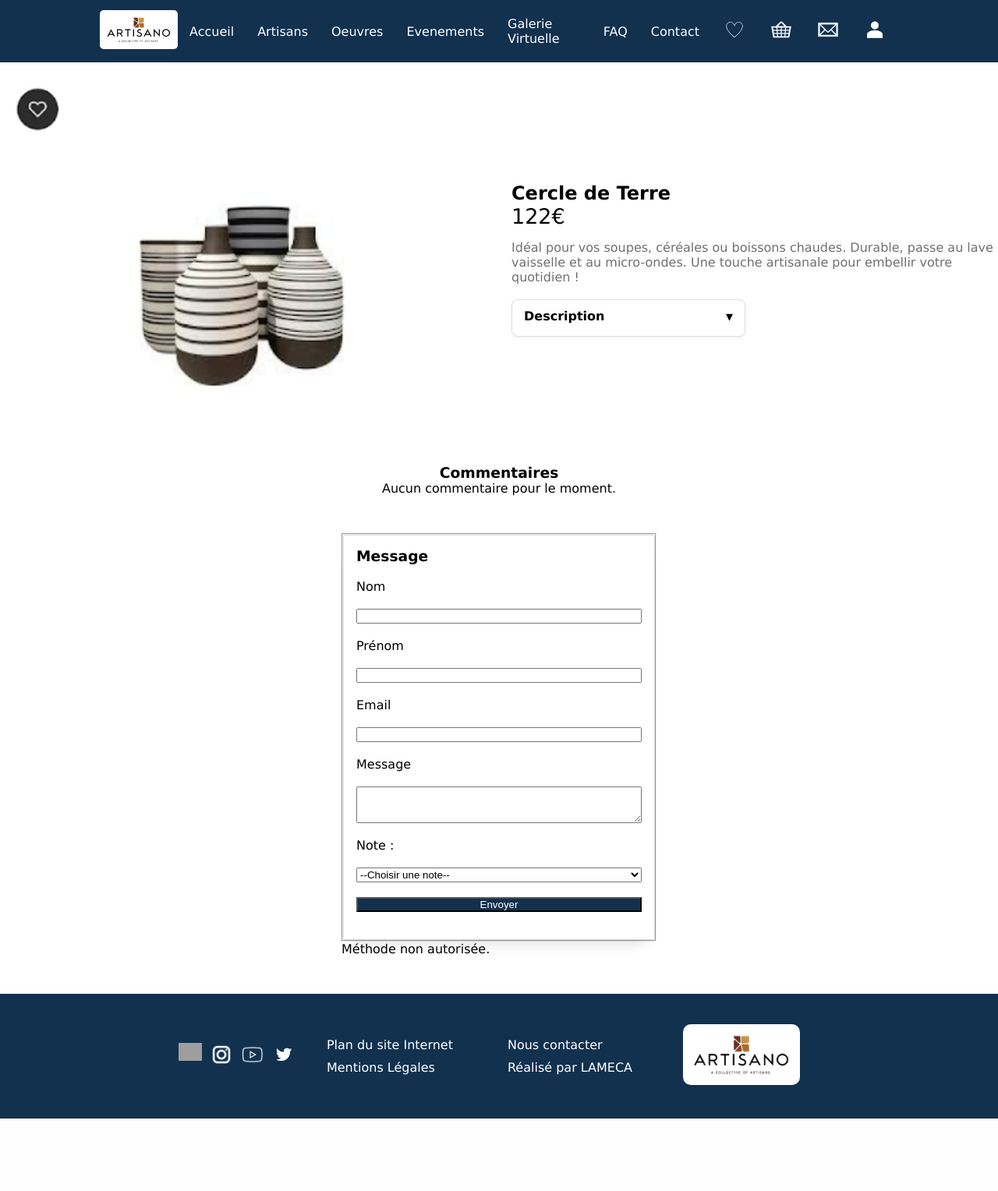
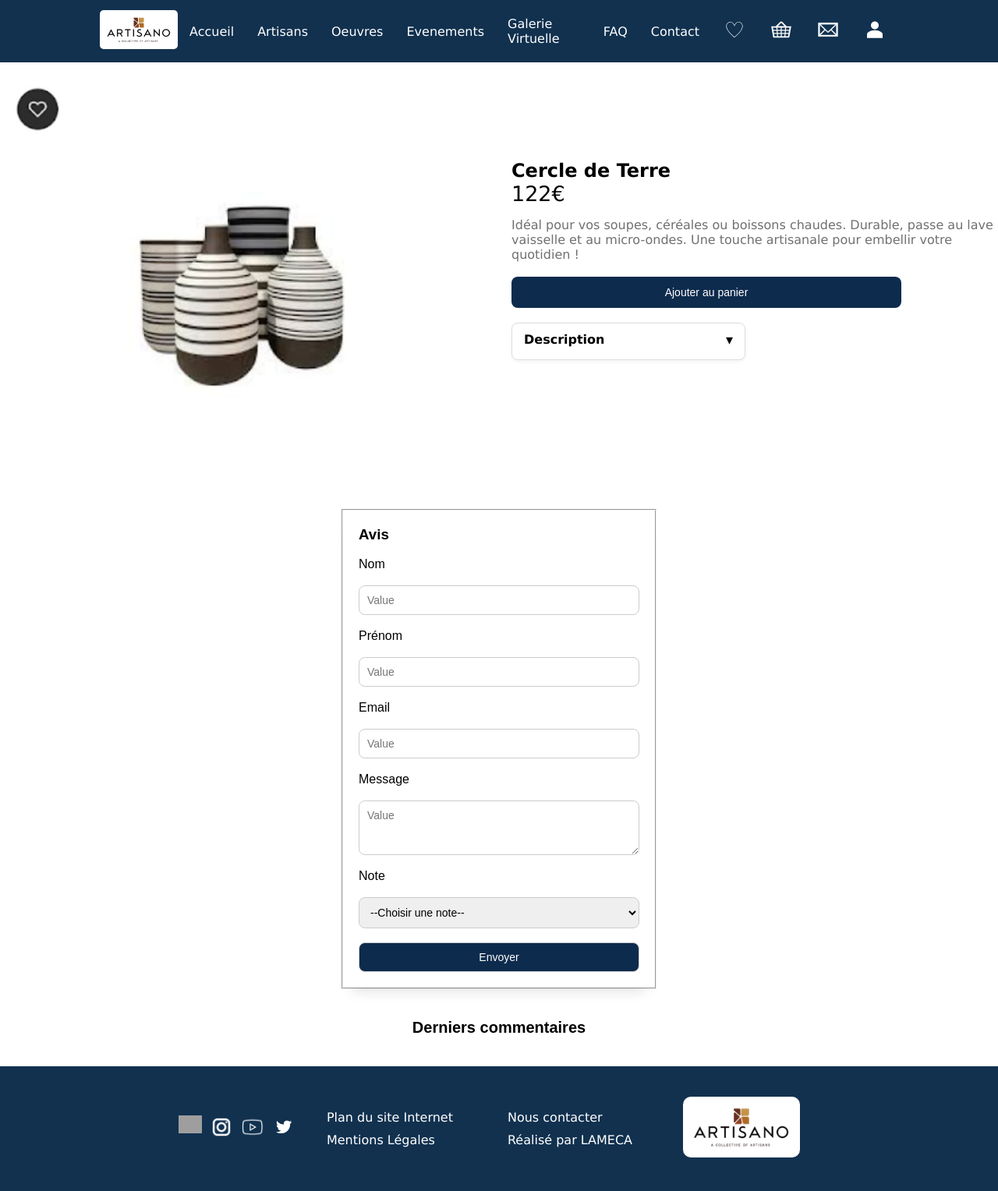
Before and after one commit to mouhamedprogramer/lameca-project, a PHP site: template client/Pages/article.php in a window 1280 px wide. Shown: the whole page at 78% size. Before the commit the page ends 1435 px from the top, so only its background shows below. Run offline with PHP 8.4, Linux system fonts and the light colour scheme; the template is opened without the code that fills it, so the values that code supplies are empty; grey boxes are pictures that could not be loaded.

Commit message:
nouvelles modifications page article

```diff
--- a/client/Pages/article.php
+++ b/client/Pages/article.php
@@ -50,6 +50,8 @@
             <p class="big-price">122€</p>
             <p class="text-grey">Idéal pour vos soupes, céréales ou boissons chaudes. Durable, passe au lave vaisselle et au micro-ondes. Une touche artisanale pour embellir votre quotidien !</p>
             <br>
+            <button class="basket">Ajouter au panier</button>
+            <br><br>
             <div class="dropdown-container">
                 <input type="checkbox" id="toggle-description">
                 <label for="toggle-description" class="dropdown-label">Description</label>
@@ -57,10 +59,65 @@
               </div>
         </div>
     </section>
+    <br><br><br>
 
-    <section class="container">
-        <h3 class="left">Commentaires</h3>
+
+
+    <section id="commentaire">
+        <fieldset>
+            <form class="form1" action="../Dynamique/commentaire.php" method="post">
+                <h3 class="title1">Avis</h3><br>
+                <label for="nom">Nom</label><br>
+                <input type="text" id="nom" name="nom" required placeholder="Value"><br>
+                <label for="prenom">Prénom</label><br>
+                <input type="text" id="prenom" name="prenom" required placeholder="Value"><br>
+                <label for="email">Email </label><br>
+                <input type="email" id="email" name="email" required placeholder="Value"><br>
+                <label for="message">Message</label><br>
+                <textarea id="message" name="message" rows="3" required placeholder="Value"></textarea><br>
+
+                <label for="note">Note</label><br>
+                <select id="note" name="note" required>
+                    <option value="">--Choisir une note--</option>
+                    <option value="1">1 étoile</option>
+                    <option value="2">2 étoiles</option>
+                    <option value="3">3 étoiles</option>
+                    <option value="4">4 étoiles</option>
+                    <option value="5">5 étoiles</option>
+                </select><br>
+
+                <input type="submit" value="Envoyer" class="basket"></input>
+
+            </form>
+        </fieldset>
+
+        <?php
+        $commentaire = null;
+
+        if ($_SERVER["REQUEST_METHOD"] == "POST") {
+            $nom = htmlspecialchars(trim($_POST["nom"]));
+            $prenom = htmlspecialchars(trim($_POST["prenom"]));
+            $email = filter_var(trim($_POST["email"]), FILTER_SANITIZE_EMAIL);
+            $message = htmlspecialchars(trim($_POST["message"]));
+            $note = intval($_POST["note"]);
+
+            if (!empty($nom) && !empty($prenom) && filter_var($email, FILTER_VALIDATE_EMAIL) && !empty($message) && $note >= 1 && $note <= 5) {
+                $stmt = $pdo->prepare("INSERT INTO commentaires (nom, prenom, email, message, note) VALUES (?, ?, ?, ?, ?)");
+                $stmt->execute([$nom, $prenom, $email, $message, $note]);
+            } else {
+                $erreur = "Veuillez remplir tous les champs correctement.";
+            }
+        }
+
+        ?>
     </section>
+    <br><br>
+
+
+    <section>
+        <h2 class="latest-reviews">Derniers commentaires</h2>
+    </section>
+
 
     <section id="note">
         <svg style="display:none">
@@ -70,76 +127,30 @@
         </svg>
 
         <?php
-        $data = json_decode(file_get_contents("../Dynamique/commentaires.json"), true);
-        if ($data) {
-            foreach (array_reverse($data) as $commentaire) {
-                echo '<div class="rectangle">';
-                echo '<p class="wrapper-rating">';
-                for ($i = 1; $i <= 5; $i++) {
-                    $filled = $i <= $commentaire["note"] ? 'fill="#FD0"' : 'fill="#ccc"';
-                    echo "<svg $filled><use href=\"#star\"></use></svg>";
-                }
-                echo '</p>';
-                echo '<p>' . htmlspecialchars($commentaire["prenom"]) . ' ' . htmlspecialchars($commentaire["nom"]) . '</p>';
-                echo '<p>' . htmlspecialchars($commentaire["message"]) . '</p>';
-                echo '<p class="text-grey">' . htmlspecialchars($commentaire["date"]) . '</p>';
-                echo '</div>';
-            }
-        } else {
-            echo "<p>Aucun commentaire pour le moment.</p>";
-        }
+        $stmt = $pdo->query("SELECT nom, prenom, message, note, date FROM commentaires ORDER BY date DESC LIMIT 5");
+        $commentaires = $stmt->fetchAll(PDO::FETCH_ASSOC);
         ?>
 
-    </section>
-    <br><br>
+        <?php if ($commentaires): ?>
+            <?php foreach ($commentaires as $commentaire): ?>
+                <div class="rectangle">
+                    <p class="wrapper-rating">
+                        <?php
+                        for ($i = 1; $i <= 5; $i++) {
+                            $filled = $i <= $commentaire["note"] ? 'fill="#FD0"' : 'fill="#ccc"';
+                            echo "<svg $filled><use href=\"#star\"></use></svg>";
+                        }
+                        ?>
+                    </p>
+                    <p><?= htmlspecialchars($commentaire["prenom"]) . ' ' . htmlspecialchars($commentaire["nom"]) ?></p>
+                    <p><?= htmlspecialchars($commentaire["message"]) ?></p>
+                    <p class="text-grey"><?= htmlspecialchars($commentaire["date"]) ?></p>
+                </div>
+            <?php endforeach; ?>
+        <?php else: ?>
+            <p>Aucun commentaire pour le moment.</p>
+        <?php endif; ?>
 
-    <section id="commentaire" class="comment">
-        <fieldset>
-            <form class="form1" action="../Dynamique/commentaire.php" method="post">
-                <h3>Message</h3><br>
-                <label for="nom">Nom</label><br>
-                <input type="text" id="nom" name="nom" required><br>
-                <label for="prenom">Prénom</label><br>
-                <input type="text" id="prenom" name="prenom" required><br>
-                <label for="email">Email </label><br>
-                <input type="email" id="email" name="email" required><br>
-                <label for="message">Message</label><br>
-                <textarea id="message" name="message" rows="3" required></textarea><br>
-
-                <label for="note">Note :</label><br>
-                <select id="note" name="note" required>
-                    <option value="">--Choisir une note--</option>
-                    <option value="1">1 étoile</option>
-                    <option value="2">2 étoiles</option>
-                    <option value="3">3 étoiles</option>
-                    <option value="4">4 étoiles</option>
-                    <option value="5">5 étoiles</option>
-                </select><br>
-
-                <input type="submit" value="Envoyer" class="button-blue"><br>
-
-            </form>
-        </fieldset>
-
-        <?php
-        if ($_SERVER["REQUEST_METHOD"] == "POST") {
-            // Sécurisation des données
-            $nom = htmlspecialchars(trim($_POST["nom"]));
-            $prenom = htmlspecialchars(trim($_POST["prenom"]));
-            $email = filter_var(trim($_POST["email"]), FILTER_SANITIZE_EMAIL);
-            $message = htmlspecialchars(trim($_POST["message"]));
-
-            // Vérification basique
-            if (!empty($nom) && !empty($prenom) && filter_var($email, FILTER_VALIDATE_EMAIL) && !empty($message)) {
-                // Exemple : enregistrement ou envoi d'e-mail
-                echo "Merci $prenom $nom, votre message a été envoyé avec succès.";
-            } else {
-                echo "Veuillez remplir tous les champs correctement.";
-            }
-        } else {
-            echo "Méthode non autorisée.";
-        }
-        ?>
 
     </section>
     <br><br>
--- a/client/Styles/article.css
+++ b/client/Styles/article.css
@@ -52,13 +52,21 @@
 .text-grey {
     color: rgb(112, 112, 112);
 }
-.left {
+.latest-reviews {
+    font-family: Arial, sans-serif;
+    font-size: 20px;
+    font-weight: bold;
+    color: #000000;
+    margin: 0;
     text-align: left;
+    padding-left: 0;
   }
+
 .container {
     display: flex;
     justify-content: flex-start; /* au lieu de center */
   }
+  /* le form */
 .comment {
     border: 2px;
     border-color: rgb(186, 186, 186);
@@ -126,6 +134,11 @@ input[type="checkbox"] {
   max-height: 200px;
 }
 
+
+  .title1 {
+    font-family: Arial, sans-serif;
+  }
+
   .form1 {
     --background: white;
     --border: rgba(0, 0, 0, 0.125);
@@ -140,7 +153,7 @@ input[type="checkbox"] {
     --shadeDark: 0.3;
     --shadeLight: 0.7;
     --shadeNormal: 0.5;
-    --borderRadius: 3px;
+    --borderRadius: 10px;
     --highlight: #306090;
     background: white;
     /*border: 1px solid var(--border);*/
@@ -148,15 +161,56 @@ input[type="checkbox"] {
     box-shadow: 0 1rem 1rem -0.75rem var(--border);
     display: flex;
     flex-direction: column;
-    padding: 1rem;
+    padding: 20px;
     position: relative;
     overflow: hidden;
     width: 400px;
+    /*border: 1px solid #ddd;*/
+    font-family: Arial, sans-serif;
+  }
 
+  .form-container {
+    max-width: 400px;
+    margin: 20px auto;
+    padding: 20px;
     border: 1px solid #ddd;
+    border-radius: 10px;
+    font-family: Arial, sans-serif;
+  }
 
+  .form-container label {
+    display: block;
+    margin-top: 15px;
+    margin-bottom: 5px;
+    font-weight: bold;
+  }
+
+  .form1 input,
+  .form1 select,
+  .form1 textarea {
+    width: 100%;
+    padding: 10px;
+    border: 1px solid #ccc;
+    border-radius: 8px;
+    box-sizing: border-box;
+    font-size: 14px;
+    resize: vertical;
+    font-family: Arial, sans-serif;
   }
 
   .lign {
     margin-botton: 50px
   }
+
+  .basket {
+    background-color: #0d2b4d; /* bleu foncé */
+    color: white;
+    padding: 12px 24px;
+    border: none;
+    border-radius: 8px;
+    font-size: 14px;
+    cursor: pointer;
+    width: 100%;
+    max-width: 500px; /*facultatif selon votre mise en page */
+    text-align: center;
+  }
```
Lines whose indentation alone changed are shown as unchanged.
